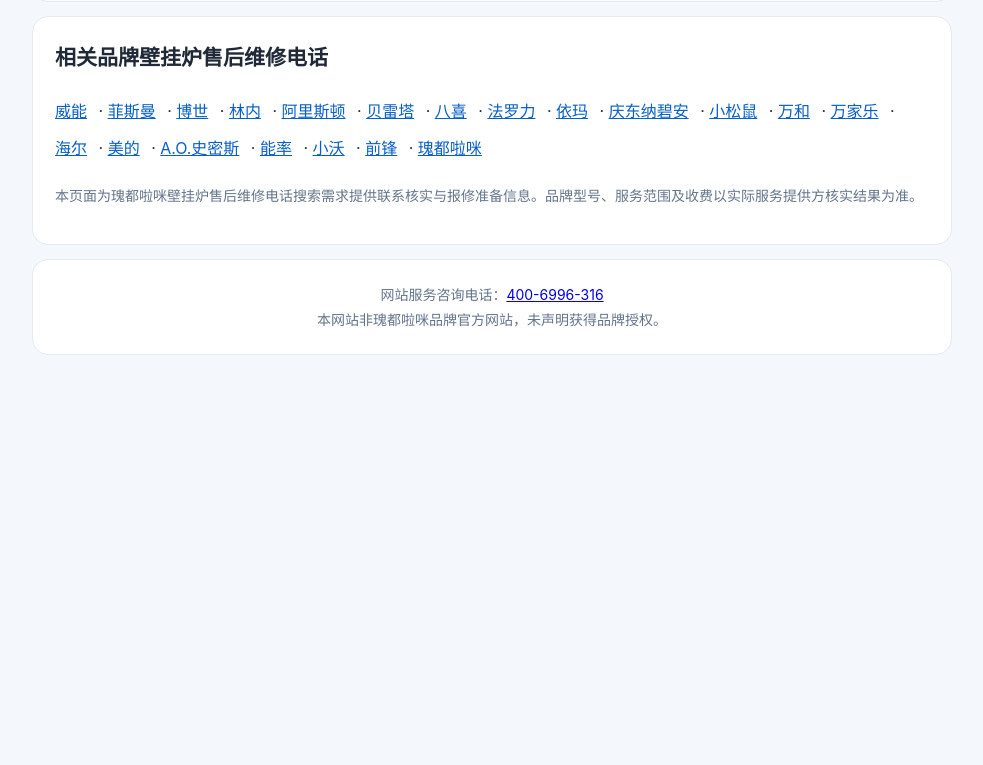
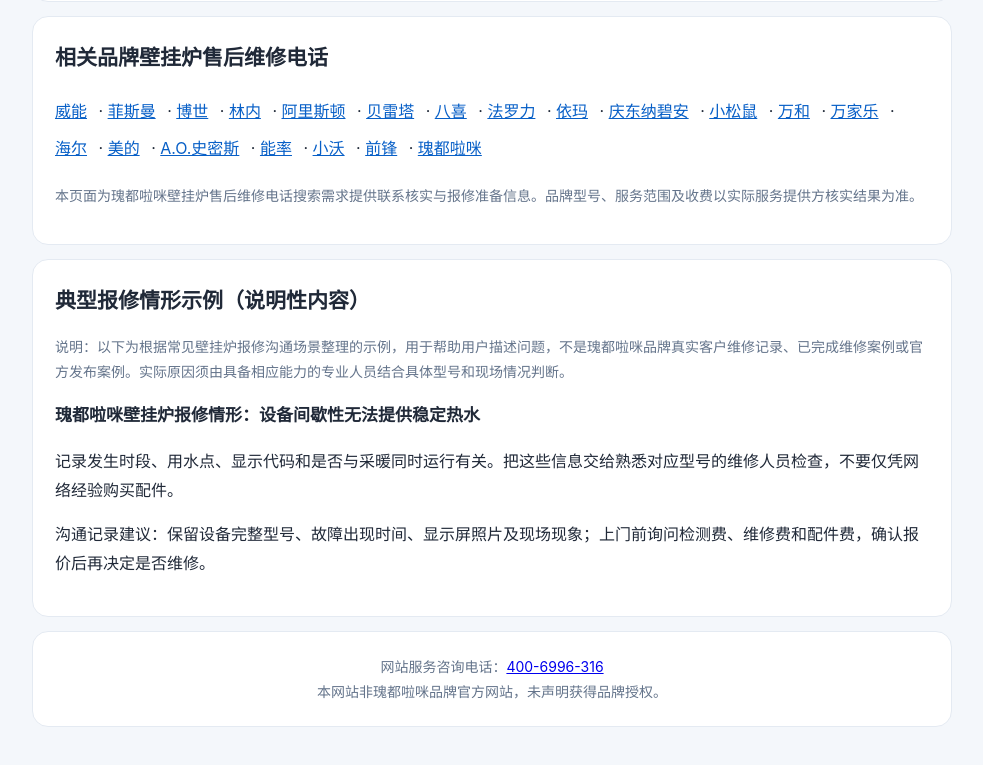
Before and after one commit to yangyangyang960/shouhou, a plain HTML site: page kiturami-wall-hung-boiler-service-phone.html in a window 1280 px wide. Shown: the part 2212-2977 px from the top of the page, without its empty margins (148-1131 px from the left). Before the commit the page ends 2625 px from the top, so only its background shows below. Drawn offline with Linux system fonts and the light colour scheme.

Commit message:
为瑰都啦咪壁挂炉页面补充明确标注的报修情形示例

```diff
--- a/kiturami-wall-hung-boiler-service-phone.html
+++ b/kiturami-wall-hung-boiler-service-phone.html
@@ -9,5 +9,7 @@
 <section><h2>联系瑰都啦咪壁挂炉维修服务前，建议准备什么？</h2><ul><li>设备品牌、完整型号和铭牌信息；</li><li>所在城市及详细服务区域；</li><li>故障代码照片，或故障发生时的简短视频；</li><li>故障出现时间、频率，以及此前是否维修过；</li><li>是否仍在保修期，以及购买凭证（如有）。</li></ul><p>沟通时先确认是否收取上门检测费、维修费和配件费，要求报价项目清晰；更换配件前确认配件名称、价格和保修约定。</p></section>
 <section><h2>瑰都啦咪壁挂炉售后电话常见问题</h2><h3>“瑰都啦咪壁挂炉售后电话”就是网站上的这个号码吗？</h3><p>不是同一概念。400-6996-316是本网站服务咨询电话，并非瑰都啦咪品牌官方热线。需要品牌官方服务时，请以产品说明书、官方网页或官方客服公布的信息为准。</p><h3>拨打瑰都啦咪壁挂炉维修电话前要提供什么？</h3><p>建议准备型号、所在地区、故障代码和现象。信息越完整，越方便接听方判断是否能提供对应服务。</p><h3>壁挂炉出现故障可以自己拆开检查吗？</h3><p>不建议。壁挂炉涉及燃气、燃烧和电气部件，请勿自行拆机、改动燃气连接或调整燃烧参数，应由合格专业人员处理。</p><h3>闻到燃气味怎么办？</h3><p>不要点火，不要操作电器开关或使用可能产生火花的设备；在确保安全的情况下关闭气源，立即离开现场到室外安全区域，并联系当地燃气应急服务或消防部门。</p></section>
 <section><h2>相关品牌壁挂炉售后维修电话</h2><p class="brandnav"><a href="vaillant-wall-hung-boiler-service-phone.html">威能</a> · <a href="viessmann-wall-hung-boiler-service-phone.html">菲斯曼</a> · <a href="bosch-wall-hung-boiler-service-phone.html">博世</a> · <a href="rinnai-wall-hung-boiler-service-phone.html">林内</a> · <a href="ariston-wall-hung-boiler-service-phone.html">阿里斯顿</a> · <a href="beretta-wall-hung-boiler-service-phone.html">贝雷塔</a> · <a href="baxi-wall-hung-boiler-service-phone.html">八喜</a> · <a href="ferroli-wall-hung-boiler-service-phone.html">法罗力</a> · <a href="immergas-wall-hung-boiler-service-phone.html">依玛</a> · <a href="kdnavien-wall-hung-boiler-service-phone.html">庆东纳碧安</a> · <a href="squirrel-wall-hung-boiler-service-phone.html">小松鼠</a> · <a href="vanward-wall-hung-boiler-service-phone.html">万和</a> · <a href="macro-wall-hung-boiler-service-phone.html">万家乐</a> · <a href="haier-wall-hung-boiler-service-phone.html">海尔</a> · <a href="midea-wall-hung-boiler-service-phone.html">美的</a> · <a href="aosmith-wall-hung-boiler-service-phone.html">A.O.史密斯</a> · <a href="noritz-wall-hung-boiler-service-phone.html">能率</a> · <a href="smallwo-wall-hung-boiler-service-phone.html">小沃</a> · <a href="qianfeng-wall-hung-boiler-service-phone.html">前锋</a> · <a href="kiturami-wall-hung-boiler-service-phone.html">瑰都啦咪</a></p><p class="muted">本页面为瑰都啦咪壁挂炉售后维修电话搜索需求提供联系核实与报修准备信息。品牌型号、服务范围及收费以实际服务提供方核实结果为准。</p></section>
+<section><h2>典型报修情形示例（说明性内容）</h2><p class="note">说明：以下为根据常见壁挂炉报修沟通场景整理的示例，用于帮助用户描述问题，不是瑰都啦咪品牌真实客户维修记录、已完成维修案例或官方发布案例。实际原因须由具备相应能力的专业人员结合具体型号和现场情况判断。</p><h3>瑰都啦咪壁挂炉报修情形：设备间歇性无法提供稳定热水</h3><p>记录发生时段、用水点、显示代码和是否与采暖同时运行有关。把这些信息交给熟悉对应型号的维修人员检查，不要仅凭网络经验购买配件。</p><p>沟通记录建议：保留设备完整型号、故障出现时间、显示屏照片及现场现象；上门前询问检测费、维修费和配件费，确认报价后再决定是否维修。</p></section>
+
 <footer>网站服务咨询电话：<a href="tel:4006996316">400-6996-316</a><br>本网站非瑰都啦咪品牌官方网站，未声明获得品牌授权。</footer>
 </main></body></html>
```
